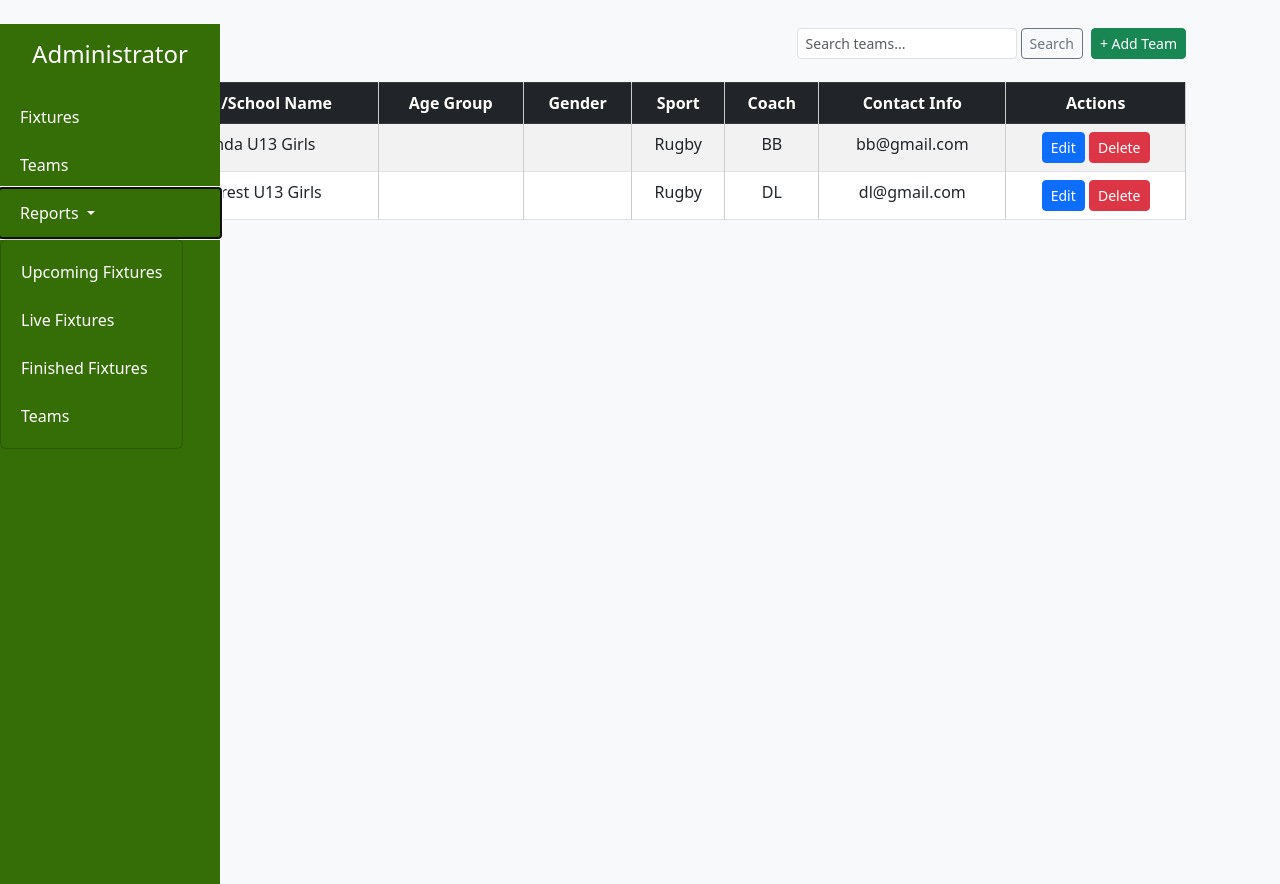
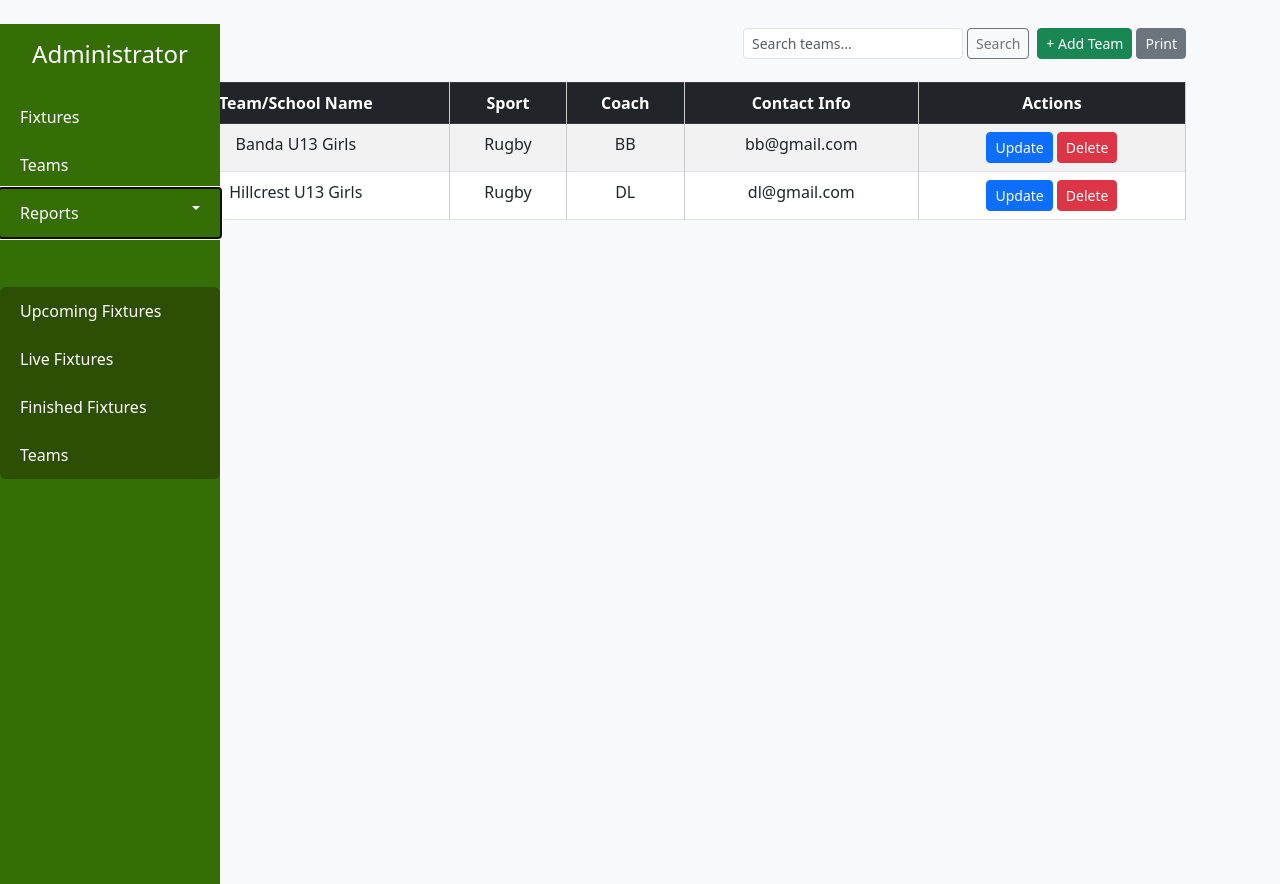
Before and after one commit to Stephen-Awuor/LiveScores, a Django app: page /current-teams/ in a window 1280 px wide, after a click on "Reports". Run offline with Django 5.2, Linux system fonts and the light colour scheme; a user stored in the database is signed in; data comes from the database, SQL or seed files in the repository; both versions use the stored data as it was after the commit; some libraries are stand-ins or nearby versions.

Commit message:
Added static css

```diff
--- a/accounts/views.py
+++ b/accounts/views.py
@@ -17,8 +17,6 @@ def admin_login(request):
                 return redirect('admin_dashboard')  # redirect after login
             else:
                 messages.error(request, "Invalid username or password.")
-        else:
-            messages.error(request, "Invalid username or password.")
     else:
         form = AuthenticationForm()
     return render(request, "admin/login.html", {"form": form})
--- /dev/null
+++ b/static/css/style.css
@@ -0,0 +1,80 @@
+
+    body {
+      background-color: #f8f9fa;
+    }
+    .sidebar {
+      height: 100vh;
+      background-color: #356e06;
+      padding-top: 1rem;
+      position: fixed;
+      width: 220px;
+    }
+    .sidebar a {
+      color: #ffffff;
+      display: block;
+      padding: 0.75rem 1.25rem;
+      text-decoration: none;
+    }
+    .sidebar a:hover {
+      background-color: #495057;
+      color: #ffc107;
+    }
+    .main-content {
+      margin-left: 220px;
+      padding: 2rem;
+    }
+      h2 { text-align: center; }
+      table { width: 100%; border-collapse: collapse; margin-top: 20px; }
+      th, td { border: 1px solid #ccc; padding: 10px; text-align: center; }
+      th { background-color: #f4f4f4; }
+      a.button {
+      padding: 5px 10px;
+      background-color: #007BFF;
+      color: white;
+      text-decoration: none;
+      border-radius: 4px;
+    }
+    a.button.delete { background-color: #DC3545; }
+    a.button.add { margin-top: 10px; display: inline-block; }
+    .status-upcoming { color: orange; font-weight: bold; }
+    .status-live { color: green; font-weight: bold; }
+    .status-finished { color: gray; font-weight: bold; }
+
+   /* Sidebar dropdown (make it match sidebar links) */
+.sidebar-dropdown .dropdown-toggle {
+  color: #ffffff;
+  display: block;
+  padding: 0.75rem 1.25rem;
+  text-decoration: none;
+  width: 100%;
+}
+
+.sidebar-dropdown .dropdown-toggle::after {
+  float: right;
+  margin-top: 0.3rem;
+}
+
+/* Dropdown menu inside sidebar */
+.sidebar-dropdown .dropdown-menu {
+  position: static !important; /* keep it inside sidebar flow */
+  float: none;
+  background-color: #2d4e05; /* darker green to blend */
+  border: none;
+  width: 100%;
+  margin: 0;
+  padding: 0;
+  box-shadow: none; /* remove bootstrap shadow */
+}
+
+/* Dropdown items */
+.sidebar-dropdown .dropdown-item {
+  color: #ffffff;
+  padding: 0.75rem 1.25rem;
+  display: block;
+  width: 100%;
+}
+
+.sidebar-dropdown .dropdown-item:hover {
+  background-color: #495057;
+  color: #ffc107;
+}
--- a/templates/admin/current_teams.html
+++ b/templates/admin/current_teams.html
@@ -12,7 +12,8 @@
                 <button type="submit" class="btn btn-sm btn-outline-secondary ms-1">Search</button>
             </form>
             {% if user.is_authenticated %}
-                <a href="{% url 'add-team' %}" class="btn btn-sm btn-success">+ Add Team</a>
+                <a href="{% url 'add-team' %}" class="btn btn-sm btn-success me-1">+ Add Team</a>
+                <a href="" class="btn btn-sm btn-secondary"> Print</a>
             {% endif %}
         </div>
     </div>
@@ -22,8 +23,6 @@
             <tr>
                 <th></th>
                 <th>Team/School Name</th>
-                <th>Age Group</th>
-                <th>Gender</th>
                 <th>Sport</th>
                 <th>Coach</th>
                 <th>Contact Info</th>
@@ -37,14 +36,12 @@
             <tr>
                 <td>{{ forloop.counter }}</td>
                 <td>{{ team.team_name }}</td>
-                <td>{{ team.age_group }}</td>
-                <td>{{ team.gender}}</td>
                 <td>{{ team.sport }}</td>
                 <td>{{ team.coach }}</td>
                 <td>{{ team.email }}</td>
                 {% if user.is_authenticated %}
                 <td>
-                <a href="{% url 'edit-team' team.id %}" class="btn btn-sm btn-primary">Edit</a>
+                <a href="{% url 'edit-team' team.id %}" class="btn btn-sm btn-primary">Update</a>
                 <a href="{% url 'delete-team' team.id %}" class="btn btn-sm btn-danger">Delete</a>
                 </td>
                 {% endif %}
--- a/templates/base/admin_dashboard.html
+++ b/templates/base/admin_dashboard.html
@@ -1,3 +1,5 @@
+{% load static %}
+
 <!DOCTYPE html>
 <html lang="en">
 <head>
@@ -5,50 +7,8 @@
   <title>{% block title %}⚽ Admin Dashboard{% endblock %}</title>
   <meta name="viewport" content="width=device-width, initial-scale=1.0">
   <link href="https://cdn.jsdelivr.net/npm/bootstrap@5.3.0/dist/css/bootstrap.min.css" rel="stylesheet">
+  <link rel="stylesheet" href="{% static 'css/style.css' %}">
 
-  <style>
-    body {
-      background-color: #f8f9fa;
-    }
-    .sidebar {
-      height: 100vh;
-      background-color: #356e06;
-      padding-top: 1rem;
-      position: fixed;
-      width: 220px;
-    }
-    .sidebar a {
-      color: #ffffff;
-      display: block;
-      padding: 0.75rem 1.25rem;
-      text-decoration: none;
-    }
-    .sidebar a:hover {
-      background-color: #495057;
-      color: #ffc107;
-    }
-    .main-content {
-      margin-left: 220px;
-      padding: 2rem;
-    }
-      h2 { text-align: center; }
-      table { width: 100%; border-collapse: collapse; margin-top: 20px; }
-      th, td { border: 1px solid #ccc; padding: 10px; text-align: center; }
-      th { background-color: #f4f4f4; }
-      a.button {
-      padding: 5px 10px;
-      background-color: #007BFF;
-      color: white;
-      text-decoration: none;
-      border-radius: 4px;
-    }
-    a.button.delete { background-color: #DC3545; }
-    a.button.add { margin-top: 10px; display: inline-block; }
-    .status-upcoming { color: orange; font-weight: bold; }
-    .status-live { color: green; font-weight: bold; }
-    .status-finished { color: gray; font-weight: bold; }
-
-  </style>
   </head>
   <body>
 
@@ -57,18 +17,20 @@
 
     <a href="{% url 'current-fixtures' %}">Fixtures</a>
     <a href="{% url 'current-teams' %}">Teams</a>
-    <!-- Reports Dropdown -->
-  <div class="dropdown">
+
+  <div class="dropdown sidebar-dropdown">
   <a class="dropdown-toggle" href="#" role="button" data-bs-toggle="dropdown" aria-expanded="false">
     Reports
   </a>
-    <ul class="dropdown-menu" style="text-decoration:none; background-color: #356e06;">
+  <ul class="dropdown-menu">
     <li><a class="dropdown-item" href="#">Upcoming Fixtures</a></li>
     <li><a class="dropdown-item" href="#">Live Fixtures</a></li>
     <li><a class="dropdown-item" href="#">Finished Fixtures</a></li>
     <li><a class="dropdown-item" href="#">Teams</a></li>
   </ul>
 </div>
+
+
     <a href="{% url 'logout' %}">Logout</a>
   </div>
 
@@ -93,7 +55,8 @@
                 <button type="submit" class="btn btn-sm btn-outline-secondary ms-1">Search</button>
             </form>
             {% if user.is_authenticated %}
-                <a href="{% url 'add-fixture' %}" class="btn btn-sm btn-success">+ Add Fixture</a>
+                <a href="{% url 'add-fixture' %}" class="btn btn-sm btn-success me-1">+ Add Fixture</a>
+                <a href="" class="btn btn-sm btn-secondary"> Print</a>
             {% endif %}
         </div>
     </div>
@@ -121,7 +84,7 @@
     <td>{{ fixture.get_status_display }}</td>
     {% if user.is_authenticated %}
     <td>
-      <a href="{% url 'edit-fixture' fixture.id %}" class="btn btn-sm btn-primary">Edit</a>
+      <a href="{% url 'edit-fixture' fixture.id %}" class="btn btn-sm btn-primary">Update</a>
       <a href="{% url 'delete-fixture' fixture.id %}" class="btn btn-sm btn-danger">Delete</a>
     </td>
     {% endif %}
--- a/templates/viewer/teams.html
+++ b/templates/viewer/teams.html
@@ -22,8 +22,7 @@
             <tr>
                 <th></th>
                 <th>Team/School Name</th>
-                <th>Age Group</th>
-                <th>Gender</th>
+                <th>Coach</th>
                 <th>Sport</th>
                 {% if user.is_authenticated %}
                 <th>Coach</th>
@@ -37,8 +36,7 @@
             <tr>
                 <td>{{ forloop.counter }}</td>
                 <td>{{ team.team_name }}</td>
-                <td>{{ team.age_group }}</td>
-                <td>{{ team.gender}}</td>
+                <td>{{ team.coach}}</td>
                 <td>{{ team.sport }}</td>
                 {% if user.is_authenticated %}
                 <td>{{ team.coach }}</td>
```
Also changed, not shown: HFixtures/settings.py (+7 -1 lines), templates/base/main.html (+3 -42 lines), db.sqlite3. Lines whose indentation alone changed are shown as unchanged.
